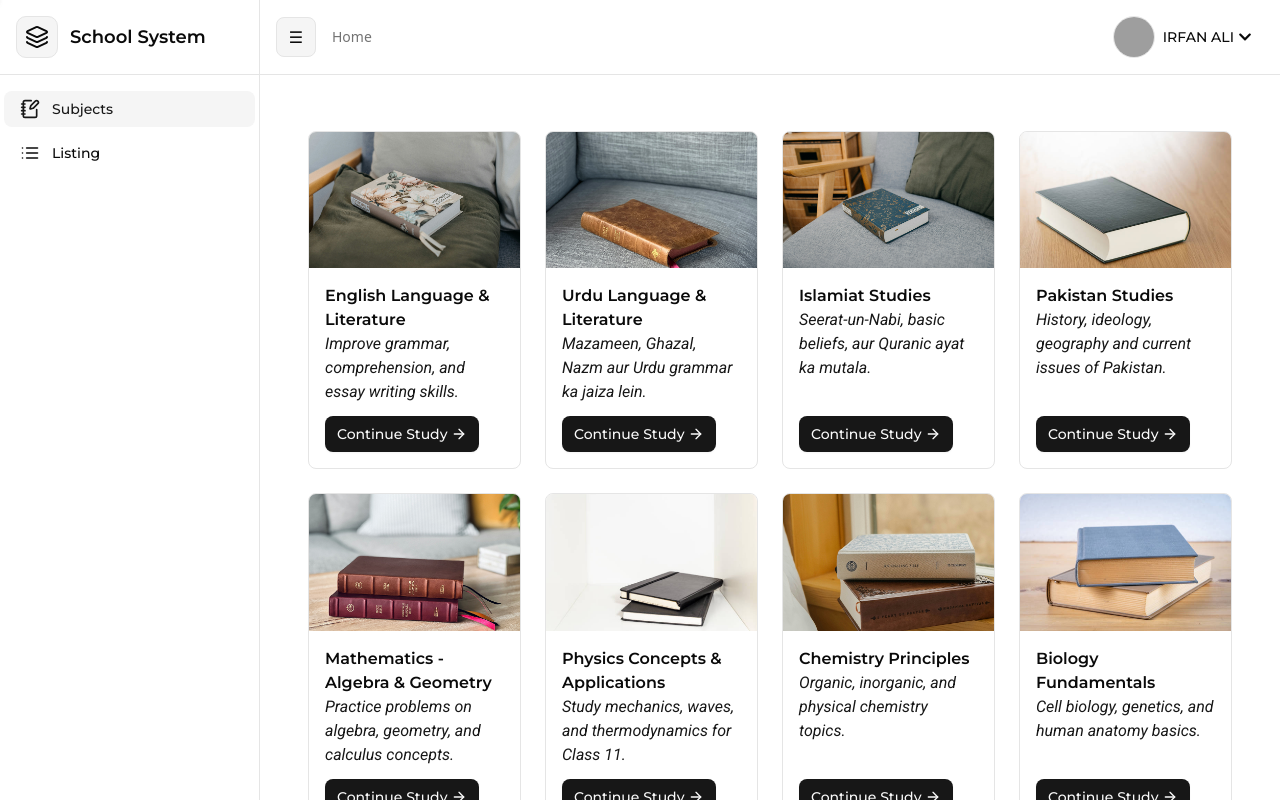
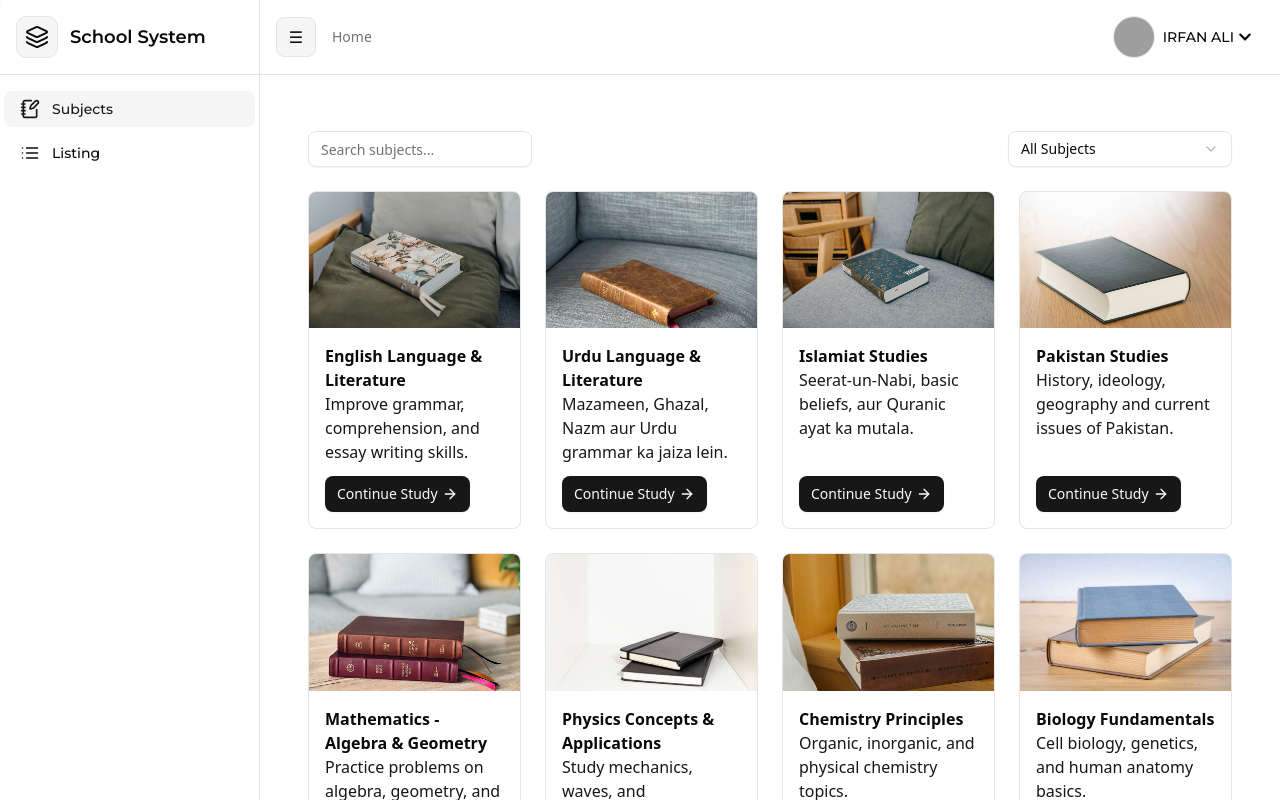
Before and after one commit to Irfanthalvi/shadcn-lms-dev, a React (Vite) app: page /subjects in a window 1280 px wide. Shown: the top 800 px of the page. Built offline with nearby package versions, Linux system fonts and the light colour scheme; grey boxes are pictures that could not be loaded.

Commit message:
add searchfilter of subject and chapter fiiles

```diff
--- a/src/App.jsx
+++ b/src/App.jsx
@@ -1,17 +1,23 @@
-import { Suspense, lazy, useRef, useEffect } from 'react';
-import { BrowserRouter as Router, Routes, Route, useLocation, useParams } from 'react-router-dom';
-import LoadingBar from 'react-top-loading-bar';
-import NotFound from '@/components/subject/not-found';
-import AssessmentPage from '@/components/create-subject-mcqs/assessment-page';
-import ChapterAssessment from '@/components/subject/test-subject-assessment';
+import { Suspense, lazy, useRef, useEffect } from "react";
+import {
+  BrowserRouter as Router,
+  Routes,
+  Route,
+  useLocation,
+  useParams,
+} from "react-router-dom";
+import LoadingBar from "react-top-loading-bar";
+import NotFound from "@/components/subject/not-found";
+import AssessmentPage from "@/components/create-subject-mcqs/assessment-page";
+import ChapterAssessment from "@/components/subject/test-subject-assessment";
 
 // Lazy loaded components
-const AuthLayout = lazy(() => import('@/layouts/auth-layout'));
-const DashboardLayout = lazy(() => import('@/layouts/dashboard-layout'));
-const LoginPage = lazy(() => import('@/auth-layout/component'));
-const Subject = lazy(() => import('@/student/subject'));
-const Listing = lazy(() => import('@/student/create-subjects-mcqs'));
-const SubjectChapters = lazy(() => import('@/components/subject/chapter'));
+const AuthLayout = lazy(() => import("@/layouts/auth-layout"));
+const DashboardLayout = lazy(() => import("@/layouts/dashboard-layout"));
+const LoginPage = lazy(() => import("@/auth-layout/component"));
+const Subject = lazy(() => import("@/student-layout/subject"));
+const Listing = lazy(() => import("@/student-layout/create-subjects-mcqs"));
+const SubjectChapters = lazy(() => import("@/components/subject/chapter"));
 
 // 📌 Title Manager Component (Inline)
 function TitleManager() {
@@ -57,17 +63,86 @@ function AppRoutes({ loadingBarRef }) {
     <>
       <RouteChangeLoader loadingBarRef={loadingBarRef} />
       <TitleManager />
-      <Suspense fallback={<div className="flex items-center justify-center h-screen text-xl">Loading...</div>}>
+      <Suspense
+        fallback={
+          <div className="flex items-center justify-center h-screen text-xl">
+            Loading...
+          </div>
+        }
+      >
         <Routes>
-          <Route path="/" element={<AuthLayout><LoginPage /></AuthLayout>} />
-          <Route path="/login" element={<AuthLayout><LoginPage activeForm="login" /></AuthLayout>} />
-          <Route path="/register" element={<AuthLayout><LoginPage activeForm="register" /></AuthLayout>} />
-          <Route path="/forget" element={<AuthLayout><LoginPage activeForm="forget" /></AuthLayout>} />
-          <Route path="/otp" element={<AuthLayout><LoginPage activeForm="otp" /></AuthLayout>} />
-          <Route path="/subjects" element={<DashboardLayout><Subject /></DashboardLayout>} />
-          <Route path="/chapter/:id" element={<DashboardLayout><SubjectChapters /></DashboardLayout>} />
-          <Route path="/assessment/:subject/:chapterId" element={<DashboardLayout><ChapterAssessment /></DashboardLayout>} />
-          <Route path="/listing" element={<DashboardLayout><Listing /></DashboardLayout>} />
+          <Route
+            path="/"
+            element={
+              <AuthLayout>
+                <LoginPage />
+              </AuthLayout>
+            }
+          />
+          <Route
+            path="/login"
+            element={
+              <AuthLayout>
+                <LoginPage activeForm="login" />
+              </AuthLayout>
+            }
+          />
+          <Route
+            path="/register"
+            element={
+              <AuthLayout>
+                <LoginPage activeForm="register" />
+              </AuthLayout>
+            }
+          />
+          <Route
+            path="/forget"
+            element={
+              <AuthLayout>
+                <LoginPage activeForm="forget" />
+              </AuthLayout>
+            }
+          />
+          <Route
+            path="/otp"
+            element={
+              <AuthLayout>
+                <LoginPage activeForm="otp" />
+              </AuthLayout>
+            }
+          />
+          <Route
+            path="/subjects"
+            element={
+              <DashboardLayout>
+                <Subject />
+              </DashboardLayout>
+            }
+          />
+          <Route
+            path="/chapter/:id"
+            element={
+              <DashboardLayout>
+                <SubjectChapters />
+              </DashboardLayout>
+            }
+          />
+          <Route
+            path="/assessment/:subject/:chapterId"
+            element={
+              <DashboardLayout>
+                <ChapterAssessment />
+              </DashboardLayout>
+            }
+          />
+          <Route
+            path="/listing"
+            element={
+              <DashboardLayout>
+                <Listing />
+              </DashboardLayout>
+            }
+          />
           <Route path="/assessment-page" element={<AssessmentPage />} />
           {/* <Route path="/assessmentpage" element={<DashboardLayout><AssessmentPage /></DashboardLayout>} /> */}
           <Route path="*" element={<NotFound />} />
@@ -83,7 +158,12 @@ function App() {
 
   return (
     <Router>
-      <LoadingBar color="var(--primary)" ref={loadingBarRef} height={2} shadow={true} />
+      <LoadingBar
+        color="var(--primary)"
+        ref={loadingBarRef}
+        height={2}
+        shadow={true}
+      />
       <AppRoutes loadingBarRef={loadingBarRef} />
     </Router>
   );
--- a/src/components/subject/chapter.jsx
+++ b/src/components/subject/chapter.jsx
@@ -13,6 +13,7 @@ import {
 } from "./subject-name";
 import { Loader } from "lucide-react";
 import { Button } from "@/components/ui/button";
+import SearchFilterChapter from "./searchfilter-chapter"; // ✅ new import
 
 const SubjectChapters = () => {
   const { id } = useParams(); // subjectId
@@ -20,7 +21,11 @@ const SubjectChapters = () => {
 
   const [chapters, setChapters] = useState([]);
   const [loading, setLoading] = useState(true);
-  const [visibleCount, setVisibleCount] = useState(6); // Initial chapters to show
+  const [visibleCount, setVisibleCount] = useState(6);
+
+  // ✅ New states for search & filter
+  const [search, setSearch] = useState("");
+  const [filter, setFilter] = useState("all");
 
   useEffect(() => {
     const chapterMap = {
@@ -39,17 +44,17 @@ const SubjectChapters = () => {
 
     const withLabels = selected.map((ch, idx) => ({
       ...ch,
-      label: ch.label || `Chapter ${idx + 1}`,
+      label: ch.title || `Chapter ${idx + 1}`,
     }));
 
     setTimeout(() => {
       setChapters(withLabels);
       setLoading(false);
-    }, 800); // Simulated loading time
+    }, 800);
   }, [id]);
 
   const handleAssessment = (chapter) => {
-    const chapterId = chapter.path.split("/").pop(); // e.g. "chapter1"
+    const chapterId = chapter.path.split("/").pop();
     navigate(`/assessment/${id}/${chapterId}`);
   };
 
@@ -57,8 +62,15 @@ const SubjectChapters = () => {
     setVisibleCount((prev) => prev + 6);
   };
 
-  const visibleChapters = chapters.slice(0, visibleCount);
-  const hasMore = visibleCount < chapters.length;
+  // ✅ Filtering & searching logic
+  const filteredChapters = chapters.filter((ch) => {
+    const matchSearch = ch.title.toLowerCase().includes(search.toLowerCase());
+    const matchFilter = filter === "all" || ch.title.toLowerCase() === filter;
+    return matchSearch && matchFilter;
+  });
+
+  const visibleChapters = filteredChapters.slice(0, visibleCount);
+  const hasMore = visibleCount < filteredChapters.length;
 
   if (loading) {
     return (
@@ -71,6 +83,15 @@ const SubjectChapters = () => {
 
   return (
     <div className="min-h-screen bg-background text-foreground px-4 sm:px-6 md:px-8 py-10 max-w-[1440px] mx-auto">
+      {/* ✅ Search & Filter */}
+      <SearchFilterChapter
+        search={search}
+        setSearch={setSearch}
+        filter={filter}
+        setFilter={setFilter}
+        chapters={chapters}
+      />
+
       <div className="space-y-4">
         {visibleChapters.map((chapter, idx) => (
           <div
@@ -79,21 +100,26 @@ const SubjectChapters = () => {
             className="bg-card text-card-foreground border border-border rounded-lg flex flex-wrap md:flex-nowrap items-center justify-between gap-4 p-4 cursor-pointer hover:shadow-sm transition"
           >
             <div className="flex items-center gap-3 flex-1 min-w-0">
-              <div className="bg-secondary text-secondary-foreground p-2 rounded-full text-lg shrink-0">📘</div>
+              <div className="bg-secondary text-secondary-foreground p-2 rounded-full text-lg shrink-0">
+                📘
+              </div>
               <div className="min-w-0">
-                <h2 className="font-semibold text-base truncate font-monstrat-hadding">{chapter.title}</h2>
+                <h2 className="font-semibold text-base truncate font-monstrat-hadding">
+                  {chapter.title}
+                </h2>
                 <div className="text-muted-foreground text-xs flex flex-wrap gap-4 mt-0.5 font-roboto-para">
                   <span>📝 35 Marks</span>
                   <span>⏱ 35 Minutes</span>
                 </div>
               </div>
             </div>
-            <Button className="shrink-0 w-full sm:w-auto font-monstrat-hadding">Start</Button>
+            <Button className="shrink-0 w-full sm:w-auto font-monstrat-hadding">
+              Start
+            </Button>
           </div>
         ))}
       </div>
 
-      {/* Load More Button */}
       {hasMore && (
         <div className="flex justify-center mt-6">
           <Button
--- /dev/null
+++ b/src/components/subject/searchfilter-chapter.jsx
@@ -0,0 +1,53 @@
+"use client";
+
+import React from "react";
+import { Input } from "@/components/ui/input";
+import {
+  Select,
+  SelectContent,
+  SelectItem,
+  SelectTrigger,
+  SelectValue,
+} from "@/components/ui/select";
+
+const SearchFilterChapter = ({
+  search,
+  setSearch,
+  filter,
+  setFilter,
+  chapters,
+}) => {
+  return (
+    <div className="w-full flex flex-col sm:flex-row items-start sm:items-center justify-between gap-4 mb-6">
+      {/* Search Input */}
+      <div className="w-full sm:w-72">
+        <Input
+          type="text"
+          placeholder="Search chapters..."
+          value={search}
+          onChange={(e) => setSearch(e.target.value)}
+          className="w-full"
+        />
+      </div>
+
+      {/* Filter Dropdown (All chapters) */}
+      <div className="w-full sm:w-72">
+        <Select value={filter} onValueChange={setFilter}>
+          <SelectTrigger className="w-full">
+            <SelectValue placeholder="Filter by chapter" />
+          </SelectTrigger>
+          <SelectContent>
+            <SelectItem value="all">All Chapters</SelectItem>
+            {chapters.map((ch, idx) => (
+              <SelectItem key={idx} value={ch.title.toLowerCase()}>
+                {ch.title}
+              </SelectItem>
+            ))}
+          </SelectContent>
+        </Select>
+      </div>
+    </div>
+  );
+};
+
+export default SearchFilterChapter;
--- /dev/null
+++ b/src/components/subject/searchfilter-subject.jsx
@@ -0,0 +1,53 @@
+"use client";
+
+import React from "react";
+import { Input } from "@/components/ui/input";
+import {
+  Select,
+  SelectContent,
+  SelectItem,
+  SelectTrigger,
+  SelectValue,
+} from "@/components/ui/select";
+
+const SearchFilterSubject = ({
+  search,
+  setSearch,
+  filter,
+  setFilter,
+  subjects,
+}) => {
+  return (
+    <div className="w-full flex flex-col sm:flex-row items-start sm:items-center justify-between gap-4 mb-6">
+      {/* Search Input (same size as filter) */}
+      <div className="w-full sm:w-56">
+        <Input
+          type="text"
+          placeholder="Search subjects..."
+          value={search}
+          onChange={(e) => setSearch(e.target.value)}
+          className="w-full"
+        />
+      </div>
+
+      {/* Filter Dropdown (same size as search) */}
+      <div className="w-full sm:w-56">
+        <Select value={filter} onValueChange={setFilter}>
+          <SelectTrigger className="w-full">
+            <SelectValue placeholder="Filter by subject" />
+          </SelectTrigger>
+          <SelectContent>
+            <SelectItem value="all">All Subjects</SelectItem>
+            {subjects.map((sub) => (
+              <SelectItem key={sub.id} value={sub.label.toLowerCase()}>
+                {sub.label}
+              </SelectItem>
+            ))}
+          </SelectContent>
+        </Select>
+      </div>
+    </div>
+  );
+};
+
+export default SearchFilterSubject;
--- a/src/student/Subject.jsx
+++ b/src/student-layout/subject.jsx
@@ -4,28 +4,47 @@ import { subjectsData } from "@/components/subject/subject-data";
 import { useNavigate } from "react-router-dom";
 import { Button } from "@/components/ui/button";
 import { Skeleton } from "@/components/ui/skeleton";
+import SearchFilterSubject from "@/components/subject/searchfilter-subject";
 
 const Subject = () => {
   const navigate = useNavigate();
   const [loading, setLoading] = useState(true);
-  const [visibleCount, setVisibleCount] = useState(8); // show 8 initially
+  const [visibleCount, setVisibleCount] = useState(8);
+  const [search, setSearch] = useState("");
+  const [filter, setFilter] = useState("all");
 
   useEffect(() => {
-    const timer = setTimeout(() => {
-      setLoading(false);
-    }, 800);
+    const timer = setTimeout(() => setLoading(false), 800);
     return () => clearTimeout(timer);
   }, []);
 
-  const handleLoadMore = () => {
-    setVisibleCount((prev) => prev + 8); // load 8 more on click
-  };
+  const handleLoadMore = () => setVisibleCount((prev) => prev + 8);
 
-  const visibleSubjects = subjectsData.slice(0, visibleCount);
-  const hasMore = visibleCount < subjectsData.length;
+  // Filter + Search logic
+  const filteredSubjects = subjectsData.filter((subject) => {
+    const matchesSearch = subject.title
+      .toLowerCase()
+      .includes(search.toLowerCase());
+    const matchesFilter =
+      filter === "all" || subject.label.toLowerCase() === filter;
+    return matchesSearch && matchesFilter;
+  });
+
+  const visibleSubjects = filteredSubjects.slice(0, visibleCount);
+  const hasMore = visibleCount < filteredSubjects.length;
 
   return (
     <div className="min-h-screen w-full bg-background text-foreground px-4 sm:px-6 md:px-8 py-10 max-w-[1440px] mx-auto">
+      {/* 🔍 Search + Filter Bar */}
+      <SearchFilterSubject
+        search={search}
+        setSearch={setSearch}
+        filter={filter}
+        setFilter={setFilter}
+        subjects={subjectsData} // ✅ passing data to dropdown
+      />
+
+      {/* Subjects Grid */}
       <div className="grid grid-cols-1 sm:grid-cols-2 lg:grid-cols-3 xl:grid-cols-4 gap-6">
         {loading
           ? Array.from({ length: 8 }).map((_, i) => (
@@ -46,27 +65,23 @@ const Subject = () => {
               <div
                 key={index}
                 onClick={() => navigate(subject.id)}
-                className="bg-card text-card-foreground border border-border rounded-md flex flex-col  hover:shadow-md transition overflow-hidden"
+                className="bg-card text-card-foreground border border-border rounded-md flex flex-col transition overflow-hidden cursor-pointer"
               >
-                <div className=" aspect-[320/200] w-full">
+                <div className="aspect-[320/200] w-full">
                   <img
                     src={subject.img}
                     alt={subject.title}
-                    className="w-full h-full object-cover "
+                    className="w-full h-full object-cover"
                     onError={(e) => {
                       e.currentTarget.onerror = null;
                       e.currentTarget.src = "/fallback-image.png";
                     }}
                   />
                 </div>
-                <div className="font-monstrat-hadding p-4 flex flex-col flex-1">
-                  <h2 className=" text-base font-semibold">
-                    {subject.title}
-                  </h2>
-                  <p className="font-roboto-para text-primary mb-3">
-                    {subject.description}
-                  </p>
-                  <Button className="font-roboto-hadding mt-auto inline-flex items-center justify-center cursor-pointer gap-1 bg-primary text-primary-foreground text-sm font-medium px-4 py-2 rounded-md transition w-fit">
+                <div className="p-4 flex flex-col flex-1">
+                  <h2 className="text-base font-semibold">{subject.title}</h2>
+                  <p className="text-primary mb-3">{subject.description}</p>
+                  <Button className="mt-auto inline-flex items-center justify-center gap-1 bg-primary text-primary-foreground text-sm font-medium px-4 py-2 rounded-md transition w-fit">
                     Continue Study <ArrowRight size={16} />
                   </Button>
                 </div>
@@ -74,13 +89,13 @@ const Subject = () => {
             ))}
       </div>
 
-      {/* Load More Button */}
+      {/* Load More */}
       {!loading && hasMore && (
         <div className="flex justify-center mt-8">
           <Button
             variant="ghost"
             onClick={handleLoadMore}
-            className="bg-muted text-muted-foreground cursor-pointer hover:bg-muted/80 transition"
+            className="bg-muted text-muted-foreground hover:bg-muted/80 transition"
           >
             Load More
           </Button>
```
Also changed, not shown: src/student-layout/create-subjects-mcqs.jsx (renamed from src/student/create-subjects-mcqs.jsx).
